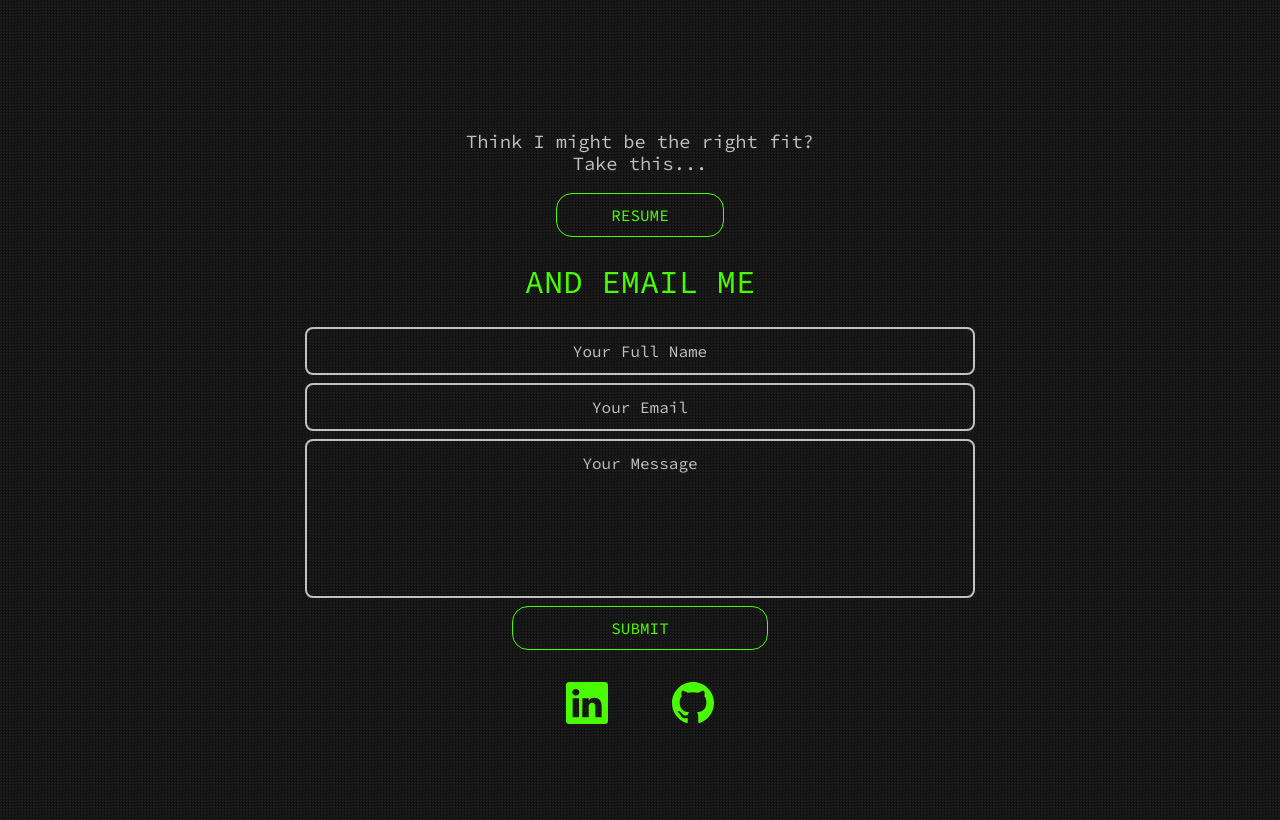
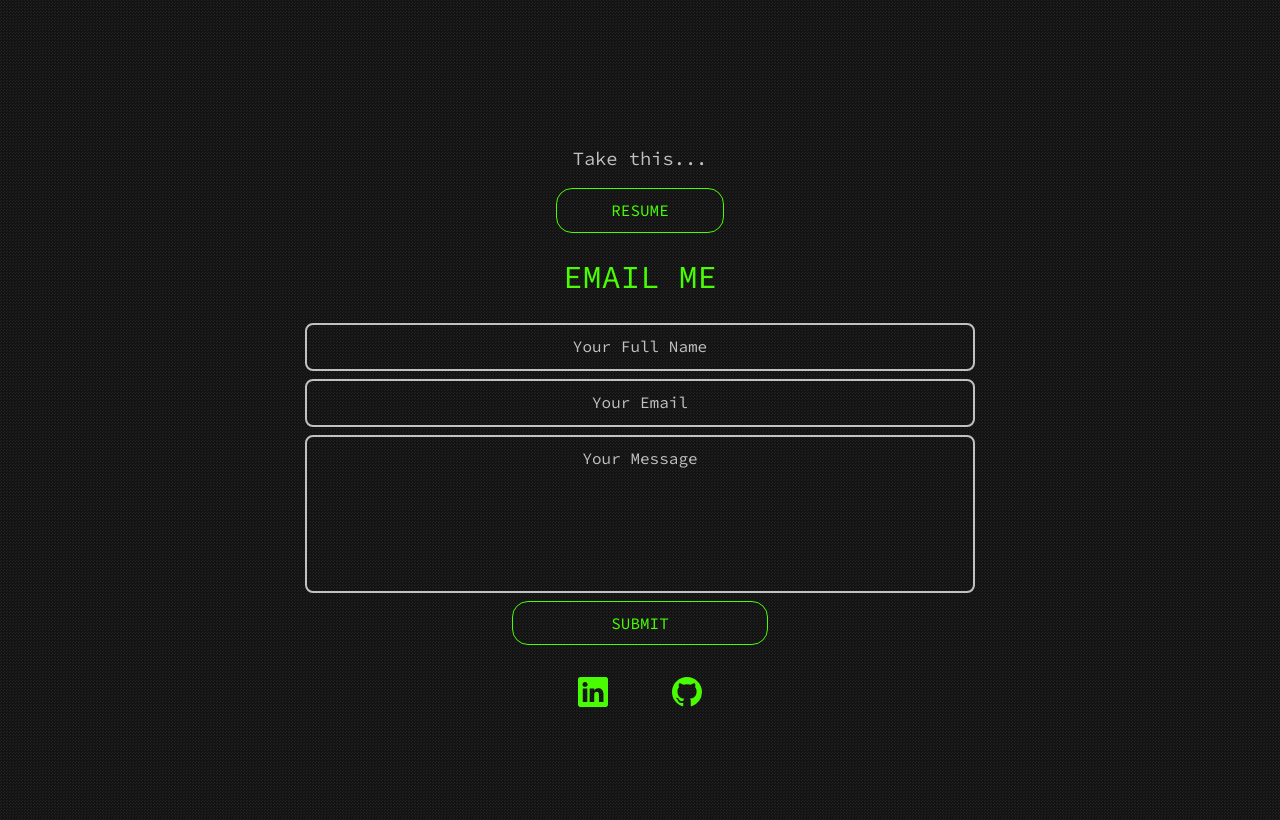
Before and after one commit to lbako801/loren-portfolio, a React (Create React App) app: page / in a window 1280 px wide. Shown: the part 2380-3200 px from the top of the page. Built offline with nearby package versions, Linux system fonts and the light colour scheme.

Commit message:
changed favicon

```diff
--- a/src/components/contact/contact.jsx
+++ b/src/components/contact/contact.jsx
@@ -15,9 +15,9 @@ const Contact = () => {
   return (
     <section id='contact'>
       <div className='contact-headers'>
-        <h3>Think I might be the right fit? <br></br>Take this...</h3>
+        <h3>Take this...</h3>
         <a href={Resume} rel="noreferrer" target='_blank' className="btn">RESUME</a>
-        <h2>AND EMAIL ME</h2>
+        <h2>EMAIL ME</h2>
       </div>
       <div className='container contact-container'>
         <form ref={form} onSubmit={sendEmail}>
@@ -28,8 +28,8 @@ const Contact = () => {
         </form>
       </div>
       <div className='contact-socials'>
-        <a href='https://www.linkedin.com/in/loren-bako-5383b1245/' target='_blank' rel='noreferrer' className='social-icons'><BsLinkedin size={42} /></a>
-        <a href='https://github.com/lbako801' className='social-icons' target='_blank' rel='noreferrer'><BsGithub size={42} /></a>
+        <a href='https://www.linkedin.com/in/loren-bako-5383b1245/' target='_blank' rel='noreferrer' className='social-icons'><BsLinkedin size={30} /></a>
+        <a href='https://github.com/lbako801' className='social-icons' target='_blank' rel='noreferrer'><BsGithub size={30} /></a>
       </div>
     </section>
   )
```
